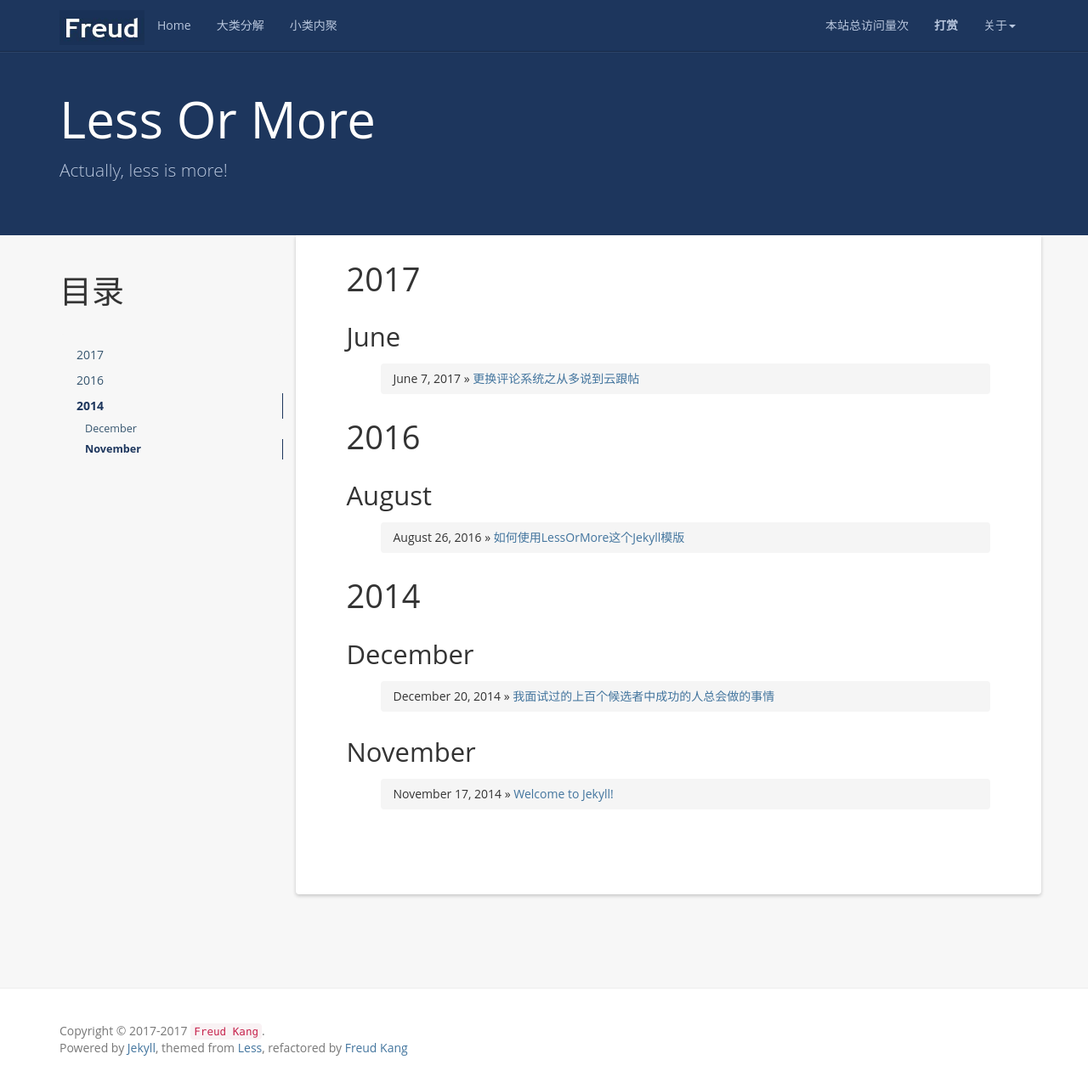
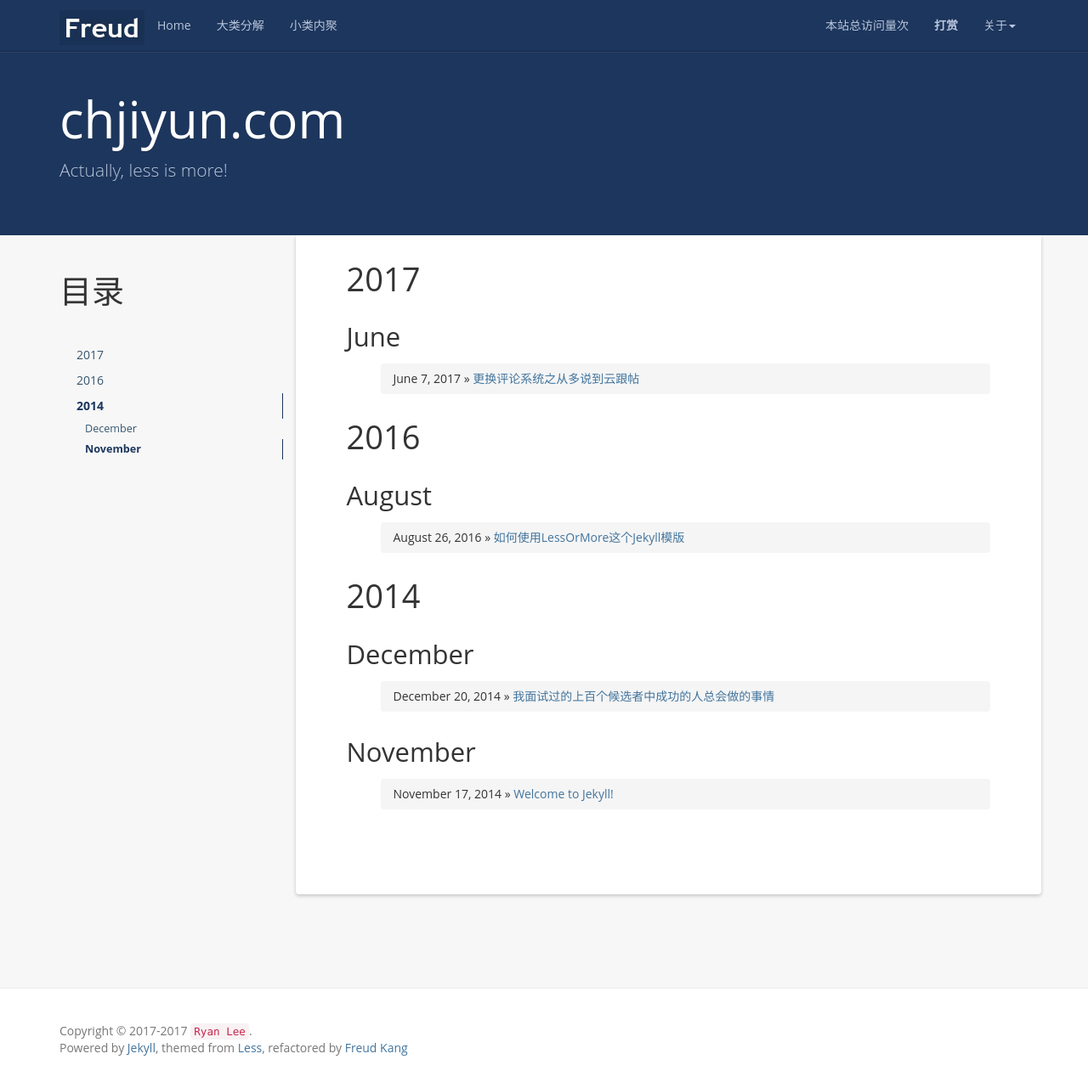
Before and after one commit to chjiyun/chjiyun.github.io, a Jekyll site: the page built from index.html, in a window 1280 px wide and 1274 px high. Shown: the whole window at 85% size. Built offline with Jekyll 4.4.1, drawn with Linux system fonts in a browser that asks for light colours; nearby versions of some CDN libraries; the list of posts is cut into pages by our own code; comment, search, counter and statistics services are not loaded.

```diff
--- /dev/null
+++ b/CNAME
@@ -0,0 +1 @@
+chjiyun.com
--- a/_config.yml
+++ b/_config.yml
@@ -1,13 +1,13 @@
 # Site settings
-name: Less Or More
-email: luoyan35714@126.com
-author: Freud Kang
-url: http://www.hifreud.com
-resume_site: http://www.hifreud.com/Resume.io/
+name: chjiyun.com
+email: lijiun615@163.com
+author: Ryan Lee
+url: http://chjiyun.com
+resume_site: http://chjiyun.com/
 github: https://github.com/chjiyun/
 baseurl: ""
 description: Actually, less is more!
-meta_description: 康志华;个人博客;学而不思则罔;思而不学则殆;生命不止;折腾不休
+meta_description: ryan lee;个人博客;学而不思则罔;思而不学则殆;生命不止;折腾不休
 motto: It's our wits that make us men.
 banner: 学而不思则罔，思而不学则殆。
 
@@ -17,7 +17,7 @@
 
 exclude: ['README.md', 'Gemfile.lock', 'Gemfile', 'Rakefile']
 
-github_username: luoyan35714
+github_username: chjiyun
 highlighter: Pygments
 
 # Build settings
@@ -29,9 +29,9 @@
   comments :
     provider : yungentie
     duoshuo:
-        short_name : luoyan35714
+        short_name : ryanlee
     disqus :
-        short_name : freudkang
+        short_name : ryanlee
     # facebook :
     #   appid : 123
     #   num_posts: 5
--- a/_includes/head.html
+++ b/_includes/head.html
@@ -4,7 +4,7 @@
 	<meta name="viewport" content="width=device-width, initial-scale=1.0">
 	<title>{{ page.title | append: ' - ' |append: site.name }}</title>
 
-	<link rel="shortcut icon" href="{{ '/styles/images/favicon.jpg' | prepend: site.baseurl }}">
+	<link rel="shortcut icon" href="{{ '/favicon.jpg' | prepend: site.baseurl }}">
 	<link rel="icon" href="{{ '/styles/images/favicon.jpg' | prepend: site.baseurl }}">
 
 	<link rel="stylesheet" href="{{ '/styles/css/index.css' | prepend: site.baseurl }}">
```
Also changed, not shown: favicon.ico (added), styles/images/favicon.jpg (deleted).
